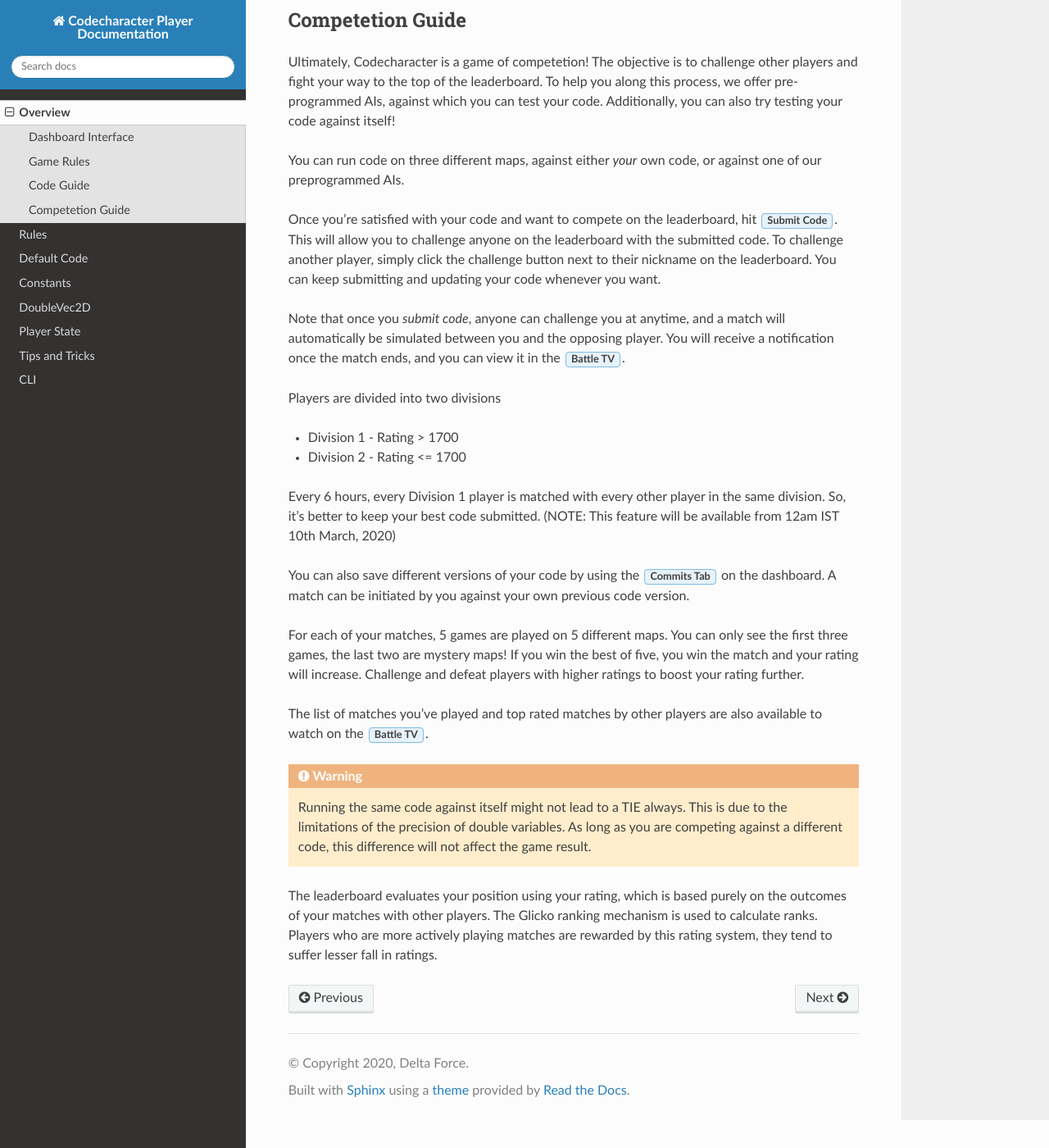
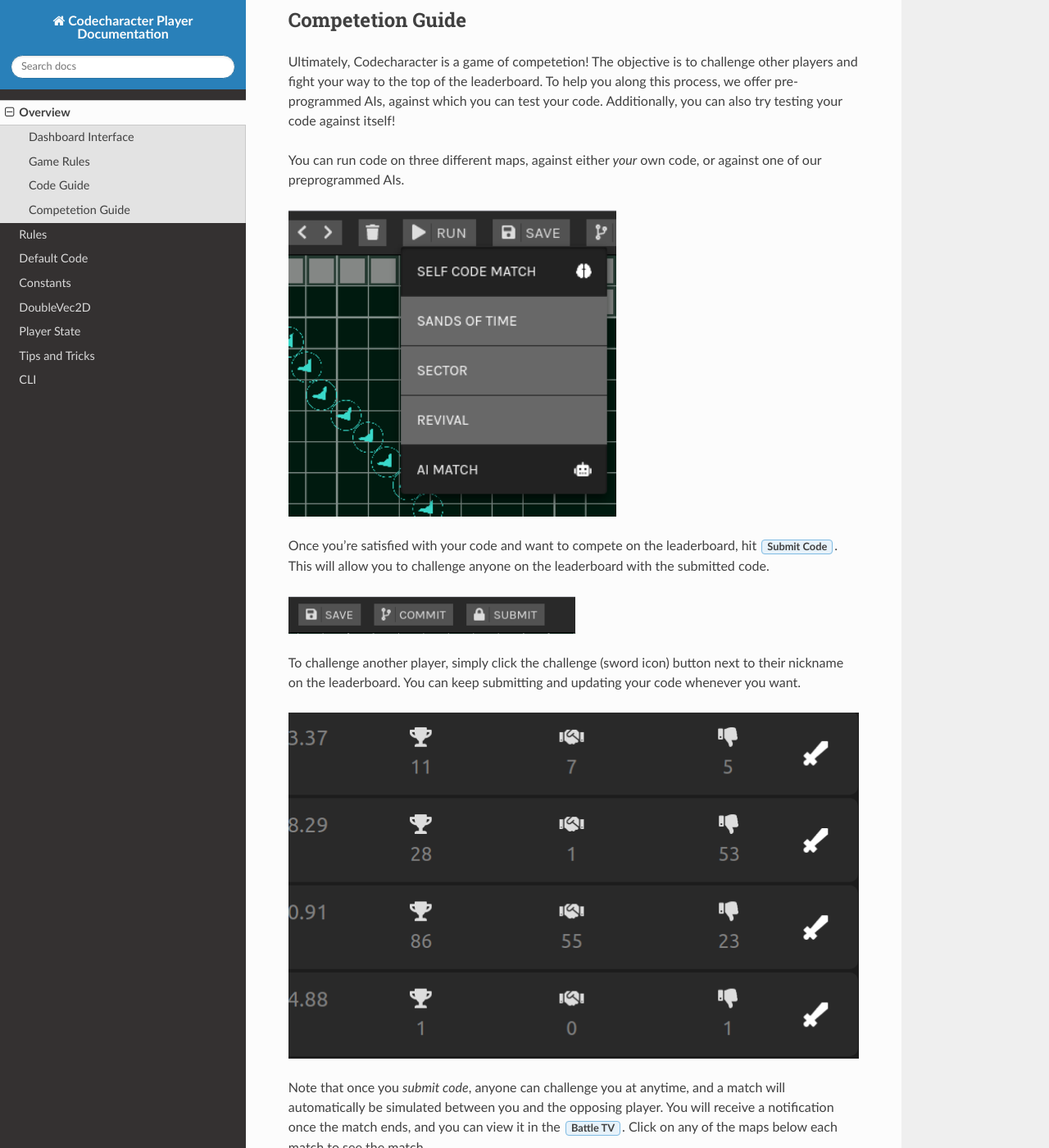
Before and after one commit to delta/codecharacter-player-docs-2020, a Sphinx documentation site: the page built from source/overview.rst, in a window 1280 px wide and 1400 px high, scrolled down 4429 px. Shown: the whole window at 82% size. Built offline with Sphinx 7.4.7 and the Read the Docs theme 2.0.0, drawn with Linux system fonts in a browser that asks for light colours; some of the changed text lies outside the part shown.

Commit message:
Add images for overview

```diff
--- a/source/overview.rst
+++ b/source/overview.rst
@@ -137,12 +137,27 @@
 
 You can run code on three different maps, against either `your` own code, or against one of our preprogrammed AIs.
 
+.. figure:: _static/self_match.png
+   :width: 400px
+   :alt: Self/AI Match
+
 Once you’re satisfied with your code and want to compete on the leaderboard, hit :guilabel:`Submit Code`. This will allow you to
-challenge anyone on the leaderboard with the submitted code. To challenge another player, simply click the challenge button
-next to their nickname on the leaderboard. You can keep submitting and updating your code whenever you want.
+challenge anyone on the leaderboard with the submitted code.
+
+.. figure:: _static/submit.png
+   :width: 350px
+   :alt: Submit button
+
+To challenge another player, simply click the challenge (sword icon)
+button next to their nickname on the leaderboard. You can keep submitting and updating your code whenever you want.
+
+.. figure:: _static/challenge.png
+   :width: 800px
+   :alt: Challenge button
 
 Note that once you `submit code`, anyone can challenge you at anytime, and a match will automatically be simulated between you
 and the opposing player. You will receive a notification once the match ends, and you can view it in the :guilabel:`Battle TV`.
+Click on any of the maps below each match to see the match.
 
 Players are divided into two divisions
 
@@ -150,10 +165,10 @@
 * Division 2 - Rating <= 1700
 
 Every 6 hours, every Division 1 player is matched with every other player in the same division. So, it's better to keep your
-best code submitted. (NOTE: This feature will be available from 12am IST 10th March, 2020)
+best code submitted.
 
-You can also save different versions of your code by using the :guilabel:`Commits Tab` on the dashboard. A match can be initiated by you
-against your own previous code version.
+You can also save different versions of your code by using the commit button on the top bar. Using the :guilabel:`Commits Tab` on the
+dashboard. A match can be initiated by you against your own previous code version.
 
 For each of your matches, 5 games are played on 5 different maps. You can only see the first three games, the last two are mystery
 maps! If you win the best of five, you win the match and your rating will increase. Challenge and defeat players with higher ratings
```
Also changed, not shown: source/_static/challenge.png (added), source/_static/matches.png (added), source/_static/self_match.png (added), source/_static/submit.png (added), 12 other files.
